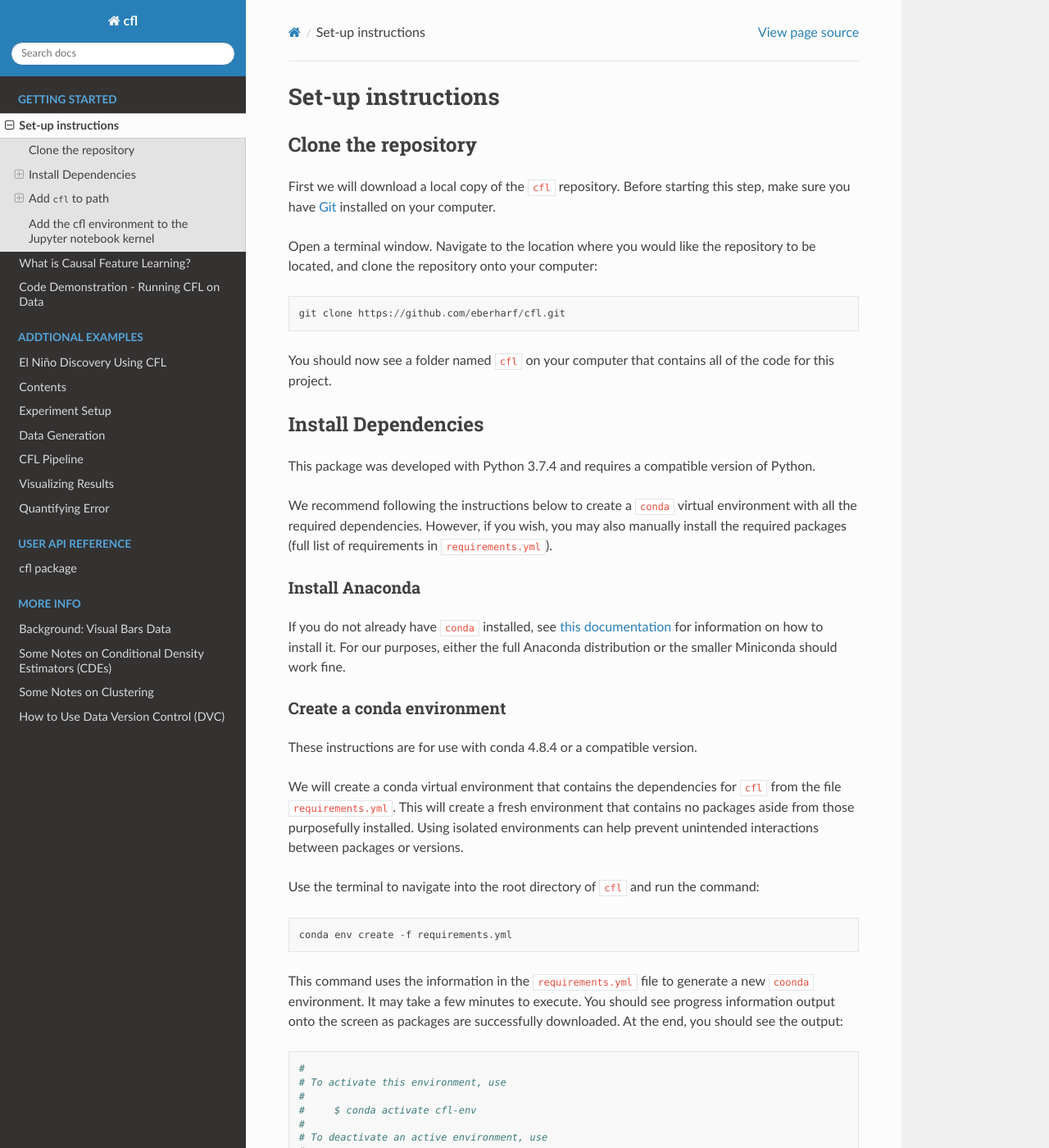
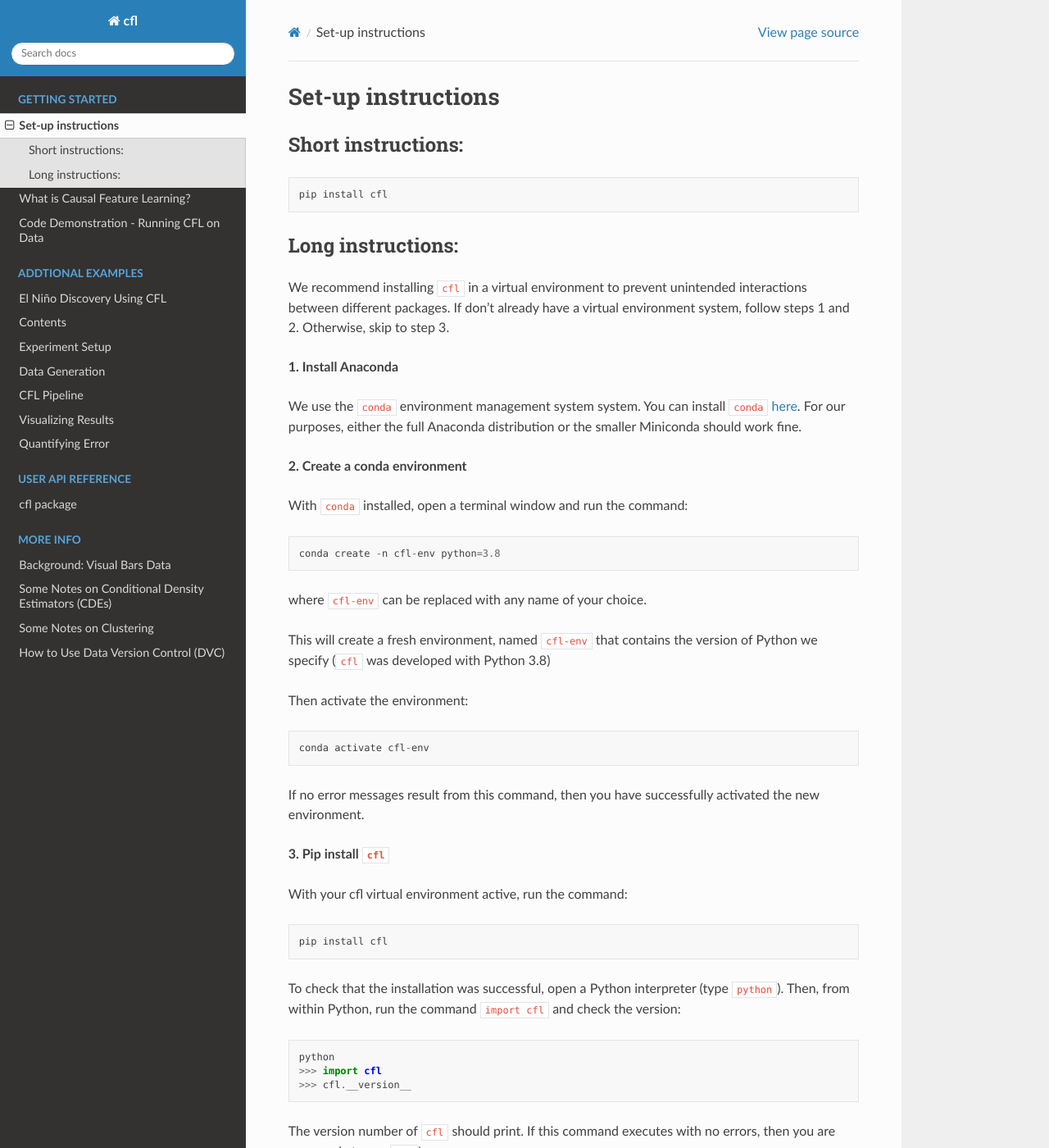
Before and after one commit to eberharf/cfl, a Sphinx documentation site: the page built from docs/source/SETUP.md, in a window 1280 px wide and 1400 px high. Shown: the whole window at 82% size. Built offline with Sphinx 7.4.7 and the Read the Docs theme 2.0.0, drawn with Linux system fonts in a browser that asks for light colours; pages that are not in the unit, such as notebooks, are missing from menus; some of the changed text lies outside the part shown.

Commit message:
update setup to reflect new pip install

````diff
--- a/docs/source/SETUP.md
+++ b/docs/source/SETUP.md
@@ -1,59 +1,41 @@
-## Set-up instructions
+# Set-up instructions
+
+## Short instructions:
+
+```
+pip install cfl
+```
 
 
-### Clone the repository
+## Long instructions:
 
-First we will download a local copy of the `cfl` repository. Before starting this step, make sure you have [Git](https://git-scm.com/) installed on your computer.
 
-Open a terminal window. Navigate to the location where you would like the repository to be located, and clone the repository onto your computer:
+ We recommend installing `cfl` in a virtual environment to prevent unintended
+ interactions between different packages. If don't already have a virtual
+ environment system, follow steps 1 and 2. Otherwise, skip to step 3.
+
+**1. Install Anaconda**
+
+We use the `conda` environment management system system.
+You can install `conda`
+[here](https://docs.conda.io/projects/conda/en/latest/user-guide/install/). For
+our purposes, either the full Anaconda distribution or the smaller Miniconda
+should work fine.
+
+**2. Create a conda environment**
+
+With `conda` installed, open a terminal window and run the command:
 
 ```
-git clone https://github.com/eberharf/cfl.git
+conda create -n cfl-env python=3.8
 ```
 
-You should now see a folder named `cfl` on your computer that contains all of the code for this project.
+where `cfl-env` can be replaced with any name of your choice.
 
+This will create a fresh environment, named `cfl-env` that contains the version
+of Python we specify (`cfl` was developed with Python 3.8)
 
-### Install Dependencies
-
-This package was developed with Python 3.7.4 and requires a compatible version of Python.
-
-We recommend following the instructions below to create a `conda` virtual environment with all the required dependencies. However, if you wish, you may also manually install the required packages (full list of requirements in [`requirements.yml`](https://github.com/eberharf/cfl/blob/master/requirements.yml)).
-
-
-#### Install Anaconda
-
-If you do not already have `conda` installed, see [this documentation](https://docs.conda.io/projects/conda/en/latest/user-guide/install/) for information on how to install it. For our purposes, either the full Anaconda distribution or the smaller Miniconda should work fine.
-
-
-#### Create a conda environment
-
-These instructions are for use with conda 4.8.4 or a compatible version.
-
-We will create a conda virtual environment that contains the dependencies for `cfl` from the file `requirements.yml`. This will create a fresh environment that contains no packages aside from those purposefully installed. Using isolated environments can help prevent unintended interactions between packages or versions.
-
-Use the terminal to navigate into the root directory of `cfl` and run the command:
-```
-conda env create -f requirements.yml
-```
-
-This command uses the information in the `requirements.yml` file to generate a new `coonda` environment. It may take a few minutes to execute. You should see progress information output onto the screen as packages are successfully downloaded. At the end, you should see the output:
-
-```
-#
-# To activate this environment, use
-#
-#     $ conda activate cfl-env
-#
-# To deactivate an active environment, use
-#
-#     $ conda deactivate
-```
-
-If you see this output, the new environment, named `cfl-env` has been successfully created.
-
-
-To use `cfl-env`, we must activate it:
+Then activate the environment:
 
 ```
 conda activate cfl-env
@@ -62,49 +44,31 @@ conda activate cfl-env
 If no error messages result from this command, then you have successfully activated the new environment.
 
 
-### Add `cfl` to path
-Before trying to run any code, add the path to the respository to your computer's `PYTHONPATH` variable. This will allow you to easily import the `cfl` package to use in any file, regardless of the location of that file.
+**3. Pip install `cfl`**
 
-To do this, consult the Internet for system-specific instructions on how to [set your `PYTHONPATH` variable](https://bic-berkeley.github.io/psych-214-fall-2016/using_pythonpath.html), and add the path to the repository's root directory to the `PYTHONPATH`.
-
-You must restart your session after modifying the `PYTHONPATH` to see the change take effect.
-
-You should now be ready to run `cfl`.
-
-Check that your installation has been successful by opening a new terminal window. Do _not_ navigate to the `cfl` directory. Make sure that the cfl `conda` environment is active:
+With your cfl virtual environment active, run the command:
 
 ```
-conda activate cfl-env
+pip install cfl
 ```
 
-and open a Python interpreter (type `python`). Then, from within Python, run the command `import cfl`:
+To check that the installation was successful, open a Python interpreter (type
+`python`). Then, from within Python, run the command `import cfl` and check the version:
 
 ```
 python
 >>> import cfl
->>>
+>>> cfl.__version__
 ```
+The version number of `cfl` should print.
+If this command executes with no errors, then you are now ready to use `cfl`!
 
-If this command executes with no errors, then you are now ready to use `cfl`.
 
-#### Alternative: Temporarily add `cfl` to path
+**Optional: Add the cfl environment to the Jupyter notebook kernel**
 
-If you have difficulty permanently modifying the `PYTHONPATH` variable, use this workaround:
+For running Jupyter notebooks from within a `conda` virtual environment:
 
-Add the following block of code to the top of any file where you want to use `cfl`:
-
-```
-import sys
-sys.path.append('/Users/path/to/cfl')
-```
-
-where `path/to/cfl` is the path to the root directory of the repository.
-
-(Copy and paste this )
-
-### Add the cfl environment to the Jupyter notebook kernel
-
-Last step! In order to also be able to run CFL inside of a Jupyter notebook, we need to add `cfl-env` (the `conda` environment which contains the dependencies for `cfl`) to the iPython kernel. This will allow Jupyter notebooks to access the packages we installed for `cfl`. Add `cfl-env` to the Jupyter kernel by running the following command:
+In order to also be able to run CFL inside of a Jupyter notebook, we need to add `cfl-env` (the `conda` environment which contains the dependencies for `cfl`) to the iPython kernel. This will allow Jupyter notebooks to access the packages we installed for `cfl`. Add `cfl-env` to the Jupyter kernel by running the following command:
 
 ```
  ipython kernel install --name cfl-env --user
@@ -116,10 +80,11 @@ If this step is sucessful, it will generate the message
 Installed kernelspec cfl-env in C:/some/directory/
 ```
 
-You can also test the success of this step by `cd`ing into the `examples` folder and starting a Jupyter Notebook server:
+You can also test the success of this step by downloading a notebook from the
+`examples` folder on GitHub, `cd`ing into the folder containing that notebook, and starting a Jupyter Notebook server:
 
 ```
 jupyter notebook
 ```
 
-Open one of the notebooks. Select `cfl-env` as the kernel if prompted. Run the first few code blocks in the notebook. If the import statements in the notebook can be run without errors, then the setup has been successful!
+Open one the notebook. Select `cfl-env` as the kernel if prompted. Run the first few code blocks in the notebook. If the import statements in the notebook can be run without errors, then setup has been successful!
````
